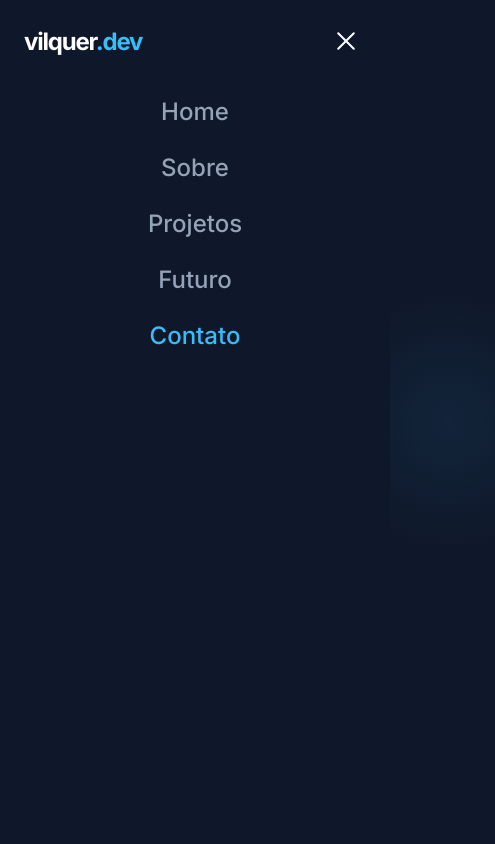
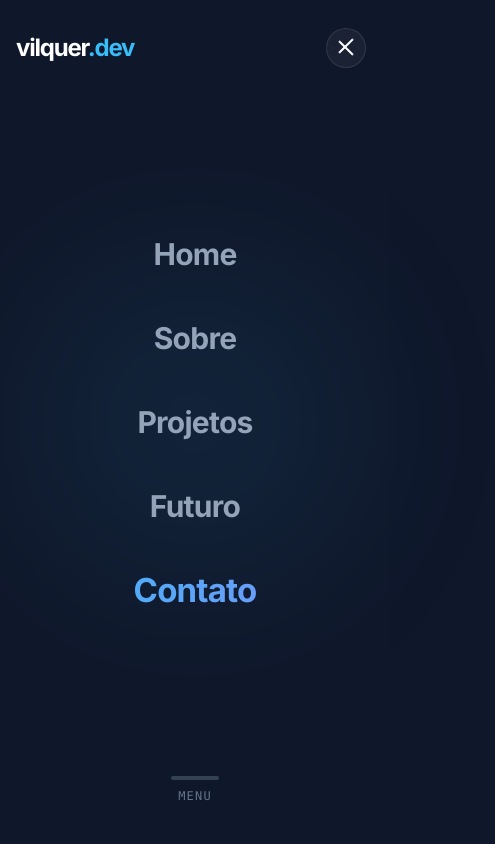
Before and after one commit to caiovilquer/portifolio, a React (Vite) app: page / in a window 390 px wide. Both pictures are taken after a click on the button "Abrir Menu". Shown: the top 844 px of the page, 495 px wide, since content can reach past the window. Built offline with nearby package versions, Linux system fonts and the light colour scheme.

Commit message:
feat: Implement responsive design, enhance animations, and refine styling across components for improved user experience.

```diff
--- a/src/components/AnimatedTerminal.tsx
+++ b/src/components/AnimatedTerminal.tsx
@@ -142,25 +142,25 @@ const AnimatedTerminal: React.FC = () => {
 
     return (
         <motion.div
-            className="w-full max-w-4xl mx-auto shadow-2xl"
+            className="w-full max-w-4xl mx-auto shadow-2xl px-4 sm:px-0"
             initial={{ opacity: 0, y: 20 }}
             animate={{ opacity: 1, y: 0 }}
             transition={{ duration: 0.8, delay: 0.5 }}
         >
             <div className="bg-[#1e293b] rounded-t-xl p-3 flex items-center border-b border-[rgba(255,255,255,0.05)]">
                 <div className="flex space-x-2">
-                    <div className="w-3 h-3 rounded-full bg-red-500/80"></div>
-                    <div className="w-3 h-3 rounded-full bg-yellow-500/80"></div>
-                    <div className="w-3 h-3 rounded-full bg-green-500/80"></div>
+                    <div className="w-2.5 h-2.5 sm:w-3 sm:h-3 rounded-full bg-red-500/80"></div>
+                    <div className="w-2.5 h-2.5 sm:w-3 sm:h-3 rounded-full bg-yellow-500/80"></div>
+                    <div className="w-2.5 h-2.5 sm:w-3 sm:h-3 rounded-full bg-green-500/80"></div>
                 </div>
-                <div className="mx-auto text-slate-400 text-xs font-mono opacity-60">
+                <div className="mx-auto text-slate-400 text-[10px] sm:text-xs font-mono opacity-60 truncate max-w-[150px] sm:max-w-none">
                     caio@portfolio:~
                 </div>
             </div>
-            <div className="bg-[#0f172a]/95 backdrop-blur rounded-b-xl p-6 h-96 overflow-auto font-mono text-sm border-x border-b border-[rgba(255,255,255,0.05)] custom-scrollbar">
-                <div className="whitespace-pre-wrap text-left leading-relaxed">
+            <div className="bg-[#0f172a]/95 backdrop-blur rounded-b-xl p-4 sm:p-6 h-64 sm:h-96 overflow-x-hidden overflow-y-auto font-mono text-xs sm:text-sm border-x border-b border-[rgba(255,255,255,0.05)] custom-scrollbar">
+                <div className="whitespace-pre-wrap text-left leading-relaxed break-words">
                     <span className="text-emerald-400">{displayText}</span>
-                    <span className="inline-block w-2.5 h-5 bg-emerald-400 ml-1 align-middle animate-pulse" />
+                    <span className="inline-block w-2 sm:w-2.5 h-4 sm:h-5 bg-emerald-400 ml-1 align-middle animate-pulse" />
                 </div>
             </div>
         </motion.div>
--- a/src/components/Navbar.tsx
+++ b/src/components/Navbar.tsx
@@ -19,7 +19,8 @@ const Navbar: React.FC = () => {
       setIsScrolled(window.scrollY > 20);
 
       const sections = document.querySelectorAll("section");
-      const isNearBottom = window.innerHeight + window.scrollY >= document.body.offsetHeight - 50;
+      const isNearBottom =
+        window.innerHeight + window.scrollY >= document.body.offsetHeight - 50;
 
       if (isNearBottom) {
         setActiveLink("contact");
@@ -30,7 +31,10 @@ const Navbar: React.FC = () => {
       sections.forEach((section) => {
         const sectionTop = section.offsetTop;
         const sectionHeight = section.clientHeight;
-        if (window.scrollY >= sectionTop - 300 && window.scrollY < sectionTop + sectionHeight - 300) {
+        if (
+          window.scrollY >= sectionTop - 300 &&
+          window.scrollY < sectionTop + sectionHeight - 300
+        ) {
           current = section.getAttribute("id") || "";
         }
       });
@@ -46,45 +50,76 @@ const Navbar: React.FC = () => {
     return () => window.removeEventListener("scroll", handleScroll);
   }, []);
 
+  // Prevent scrolling when mobile menu is open
+  useEffect(() => {
+    if (mobileMenuOpen) {
+      document.body.style.overflow = "hidden";
+    } else {
+      document.body.style.overflow = "unset";
+    }
+    return () => {
+      document.body.style.overflow = "unset";
+    };
+  }, [mobileMenuOpen]);
+
   const handleMobileMenuLinkClick = (href: string) => {
     setMobileMenuOpen(false);
     setActiveLink(href.substring(1));
   };
 
+  const navVariants = {
+    hidden: { opacity: 0, y: -20 },
+    visible: { opacity: 1, y: 0, transition: { duration: 0.5 } },
+  };
+
   return (
     <>
-      <nav
-        className={`fixed top-0 left-0 right-0 z-50 transition-all duration-500 ease-in-out ${isScrolled
-          ? "py-4 bg-[#0f172a]/80 backdrop-blur-md border-b border-[rgba(255,255,255,0.05)]"
-          : "py-6 bg-transparent"
+      <motion.nav
+        initial="hidden"
+        animate="visible"
+        variants={navVariants}
+        className={`fixed top-0 left-0 right-0 z-50 transition-all duration-300 ease-in-out ${isScrolled
+            ? "py-3 md:py-4 bg-[#0f172a]/90 backdrop-blur-xl border-b border-[rgba(255,255,255,0.05)] shadow-lg"
+            : "py-5 md:py-6 bg-transparent"
           }`}
       >
-        <div className="container-custom flex items-center justify-between">
+        <div className="container-custom flex items-center justify-between pl-4">
           <a
             href="#home"
-            className="text-2xl font-bold tracking-tighter"
+            className="text-2xl md:text-2xl font-bold tracking-tighter relative z-50"
+            onClick={() => setMobileMenuOpen(false)}
           >
             <span className="text-white">vilquer</span>
             <span className="text-[var(--primary)]">.dev</span>
           </a>
 
           {/* Desktop Navigation */}
-          <ul className="hidden md:flex items-center gap-8 bg-[rgba(255,255,255,0.03)] px-6 py-2 rounded-full border border-[rgba(255,255,255,0.05)] backdrop-blur-sm">
+          <ul className="hidden md:flex items-center gap-1 lg:gap-2 bg-[rgba(255,255,255,0.03)] px-3 py-1.5 rounded-full border border-[rgba(255,255,255,0.05)] backdrop-blur-sm shadow-inner">
             {links.map((link) => (
               <li key={link.href}>
                 <a
                   href={link.href}
-                  className={`text-sm font-medium transition-all duration-300 relative px-2 py-1 ${activeLink === link.href.substring(1)
-                    ? "text-[var(--primary)]"
-                    : "text-slate-400 hover:text-white"
+                  className={`relative px-4 py-2 text-sm font-medium transition-colors duration-300 rounded-full z-10 block ${activeLink === link.href.substring(1)
+                      ? "text-white"
+                      : "text-slate-400 hover:text-white"
                     }`}
                 >
                   {link.label}
                   {activeLink === link.href.substring(1) && (
-                    <motion.span
+                    <motion.div
                       layoutId="activeTab"
-                      className="absolute -bottom-1 left-0 right-0 h-0.5 bg-[var(--primary)] rounded-full"
-                      transition={{ type: "spring", stiffness: 380, damping: 30 }}
+                      className="absolute inset-0 bg-[var(--primary)] rounded-full -z-10 mix-blend-overlay opacity-20"
+                      transition={{
+                        type: "spring",
+                        stiffness: 500,
+                        damping: 30,
+                      }}
+                    />
+                  )}
+                  {activeLink === link.href.substring(1) && (
+                    <motion.div
+                      layoutId="activeIndicator"
+                      className="absolute bottom-1.5 left-1/2 -translate-x-1/2 w-1 h-1 bg-[var(--primary)] rounded-full shadow-[0_0_8px_var(--primary)]"
                     />
                   )}
                 </a>
@@ -92,55 +127,111 @@ const Navbar: React.FC = () => {
             ))}
           </ul>
 
-          <div className="hidden md:block w-[100px] text-right">
-            {/* Placeholder for balance or extra action if needed */}
+          <div className="hidden md:flex w-[40px]">
+            {/* Spacer to balance layout if needed */}
           </div>
 
-          {/* Mobile Menu Button */}
+          {/* Mobile Menu Button - Fixed Position & Z-Index */}
           <button
-            className="md:hidden p-2 text-white"
+            className="md:hidden relative z-50 p-2 text-white focus:outline-none"
             onClick={() => setMobileMenuOpen(!mobileMenuOpen)}
-            aria-label="Menu"
+            aria-label={mobileMenuOpen ? "Fechar Menu" : "Abrir Menu"}
+            aria-expanded={mobileMenuOpen}
           >
-            <div className="w-6 h-5 relative flex flex-col justify-between">
-              <span className={`w-full h-0.5 bg-white rounded-full transition-all duration-300 ${mobileMenuOpen ? "rotate-45 translate-y-2" : ""}`} />
-              <span className={`w-full h-0.5 bg-white rounded-full transition-all duration-300 ${mobileMenuOpen ? "opacity-0" : ""}`} />
-              <span className={`w-full h-0.5 bg-white rounded-full transition-all duration-300 ${mobileMenuOpen ? "-rotate-45 -translate-y-2.5" : ""}`} />
+            <div className="w-10 h-10 flex items-center justify-center bg-[rgba(255,255,255,0.05)] rounded-full backdrop-blur-md border border-[rgba(255,255,255,0.1)]">
+              <motion.div
+                animate={mobileMenuOpen ? "open" : "closed"}
+                className="w-5 h-4 flex flex-col justify-between"
+              >
+                <motion.span
+                  variants={{
+                    closed: { rotate: 0, y: 0 },
+                    open: { rotate: 45, y: 7 },
+                  }}
+                  transition={{ type: "spring", stiffness: 260, damping: 20 }}
+                  className="w-full h-0.5 bg-white rounded-full origin-center"
+                />
+                <motion.span
+                  variants={{
+                    closed: { opacity: 1 },
+                    open: { opacity: 0 },
+                  }}
+                  className="w-full h-0.5 bg-white rounded-full"
+                />
+                <motion.span
+                  variants={{
+                    closed: { rotate: 0, y: 0 },
+                    open: { rotate: -45, y: -9 },
+                  }}
+                  transition={{ type: "spring", stiffness: 260, damping: 20 }}
+                  className="w-full h-0.5 bg-white rounded-full origin-center"
+                />
+              </motion.div>
             </div>
           </button>
         </div>
-      </nav>
+      </motion.nav>
 
       {/* Mobile Menu Overlay */}
       <AnimatePresence>
         {mobileMenuOpen && (
           <motion.div
-            initial={{ opacity: 0, y: -20 }}
-            animate={{ opacity: 1, y: 0 }}
-            exit={{ opacity: 0, y: -20 }}
-            className="fixed inset-0 z-40 bg-[var(--bg-primary)] pt-24 px-6 md:hidden"
+            initial={{ opacity: 0 }}
+            animate={{ opacity: 1 }}
+            exit={{ opacity: 0 }}
+            transition={{ duration: 0.2 }}
+            className="fixed inset-0 z-40 bg-[#0f172a] md:hidden flex flex-col justify-center items-center"
           >
-            <ul className="flex flex-col gap-6 items-center">
-              {links.map((link, i) => (
+            {/* Background Blob */}
+            <div className="absolute top-1/2 left-1/2 -translate-x-1/2 -translate-y-1/2 w-[300px] h-[300px] bg-[var(--primary)] filter blur-[100px] opacity-10 rounded-full pointer-events-none" />
+
+            <motion.ul
+              className="flex flex-col gap-6 items-center w-full relative z-10"
+              initial="closed"
+              animate="open"
+              exit="closed"
+              variants={{
+                open: {
+                  transition: { staggerChildren: 0.1, delayChildren: 0.1 }
+                },
+                closed: {
+                  transition: { staggerChildren: 0.05, staggerDirection: -1 }
+                }
+              }}
+            >
+              {links.map((link) => (
                 <motion.li
                   key={link.href}
-                  initial={{ opacity: 0, y: 20 }}
-                  animate={{ opacity: 1, y: 0 }}
-                  transition={{ delay: i * 0.1 }}
+                  variants={{
+                    open: { opacity: 1, y: 0, scale: 1 },
+                    closed: { opacity: 0, y: 20, scale: 0.9 }
+                  }}
+                  className="w-full text-center"
                 >
                   <a
                     href={link.href}
                     onClick={() => handleMobileMenuLinkClick(link.href)}
-                    className={`text-2xl font-medium ${activeLink === link.href.substring(1)
-                      ? "text-[var(--primary)]"
-                      : "text-slate-400"
+                    className={`block w-full py-3 text-3xl font-bold tracking-tight transition-all duration-300 ${activeLink === link.href.substring(1)
+                        ? "text-transparent bg-clip-text bg-gradient-to-r from-[var(--primary)] to-[var(--secondary)] scale-110"
+                        : "text-slate-400 hover:text-white"
                       }`}
                   >
                     {link.label}
                   </a>
                 </motion.li>
               ))}
-            </ul>
+            </motion.ul>
+
+            {/* Decorative Footer */}
+            <motion.div
+              initial={{ opacity: 0 }}
+              animate={{ opacity: 1 }}
+              transition={{ delay: 0.5 }}
+              className="absolute bottom-10 left-0 right-0 flex flex-col items-center gap-2 opacity-50"
+            >
+              <div className="w-12 h-1 bg-[var(--bg-tertiary)] rounded-full" />
+              <span className="text-xs text-slate-500 uppercase tracking-widest font-mono">Menu</span>
+            </motion.div>
           </motion.div>
         )}
       </AnimatePresence>
--- a/src/index.css
+++ b/src/index.css
@@ -35,10 +35,11 @@
   html {
     scroll-behavior: smooth;
     font-family: 'Inter', sans-serif;
+    overflow-x: hidden;
   }
 
   body {
-    @apply bg-[var(--bg-primary)] text-[var(--text-primary)] antialiased overflow-x-hidden;
+    @apply bg-[var(--bg-primary)] text-[var(--text-primary)] antialiased overflow-x-hidden w-full relative;
     background-image:
       radial-gradient(circle at 15% 50%, rgba(56, 189, 248, 0.08) 0%, transparent 25%),
       radial-gradient(circle at 85% 30%, rgba(129, 140, 248, 0.08) 0%, transparent 25%);
@@ -47,7 +48,8 @@
 
   /* Modern Scrollbar */
   ::-webkit-scrollbar {
-    width: 10px;
+    width: 6px;
+    /* Thinner on mobile/desktop for cleaner look */
   }
 
   ::-webkit-scrollbar-track {
@@ -55,7 +57,7 @@
   }
 
   ::-webkit-scrollbar-thumb {
-    @apply bg-[var(--bg-tertiary)] rounded-full border-4 border-solid border-[var(--bg-primary)];
+    @apply bg-[var(--bg-tertiary)] rounded-full;
   }
 
   ::-webkit-scrollbar-thumb:hover {
@@ -67,16 +69,16 @@
 
   /* Container utility */
   .container-custom {
-    @apply max-w-7xl mx-auto px-6 sm:px-8 lg:px-12;
+    @apply w-full max-w-7xl mx-auto px-4 sm:px-6 lg:px-12;
   }
 
   /* Typography */
   .heading-1 {
-    @apply text-5xl md:text-7xl font-bold tracking-tight leading-tight;
+    @apply text-4xl sm:text-5xl md:text-7xl font-bold tracking-tight leading-tight;
   }
 
   .heading-2 {
-    @apply text-3xl md:text-4xl font-bold mb-8 tracking-tight;
+    @apply text-2xl sm:text-3xl md:text-4xl font-bold mb-8 tracking-tight;
   }
 
   .text-gradient {
@@ -89,14 +91,14 @@
   }
 
   .glass-card:hover {
-    @apply transform -translate-y-1 shadow-2xl;
-    border-color: rgba(56, 189, 248, 0.2);
-    box-shadow: 0 25px 50px -12px rgba(0, 0, 0, 0.25), 0 0 20px rgba(56, 189, 248, 0.1);
+    @apply transform shadow-2xl;
+    border-color: rgba(56, 189, 248, 0.3);
+    box-shadow: 0 20px 40px -10px rgba(0, 0, 0, 0.3), 0 0 20px rgba(56, 189, 248, 0.1);
   }
 
   /* Buttons */
   .btn-primary {
-    @apply px-8 py-3 rounded-full text-white font-semibold shadow-lg transition-all duration-300 transform hover:-translate-y-0.5 hover:shadow-xl;
+    @apply px-6 py-3 md:px-8 rounded-full text-white font-semibold shadow-lg transition-all duration-300 transform hover:-translate-y-0.5 hover:shadow-xl active:scale-95 text-sm md:text-base;
     background-image: var(--gradient-primary);
     box-shadow: 0 10px 15px -3px rgba(56, 189, 248, 0.25);
   }
@@ -106,16 +108,16 @@
   }
 
   .btn-outline {
-    @apply px-8 py-3 rounded-full border border-[var(--primary)] text-[var(--primary)] font-semibold backdrop-blur-sm transition-all duration-300;
+    @apply px-6 py-3 md:px-8 rounded-full border border-[var(--primary)] text-[var(--primary)] font-semibold backdrop-blur-sm transition-all duration-300 active:scale-95 text-sm md:text-base;
   }
 
   .btn-outline:hover {
     background-color: rgba(56, 189, 248, 0.1);
   }
 
-  /* Section Styles */
+  /* Section Styles - Fixed for Mobile Viewport Height */
   .section {
-    @apply min-h-screen py-20 flex flex-col justify-center relative;
+    @apply min-h-[100dvh] py-16 md:py-20 flex flex-col justify-center relative w-full overflow-hidden;
   }
 
   /* Animations */
@@ -144,3 +146,8 @@
 .mono-font {
   font-family: 'JetBrains Mono', monospace;
 }
+
+/* Utilitário para evitar scroll horizontal em toda app */
+.overflow-x-clip {
+  overflow-x: clip;
+}
--- a/src/pages/Home.tsx
+++ b/src/pages/Home.tsx
@@ -5,7 +5,7 @@ import AnimatedTerminal from "../components/AnimatedTerminal";
 
 const Home: React.FC = () => (
   <motion.div
-    className="min-h-screen flex flex-col items-center justify-center text-center px-4 relative overflow-hidden"
+    className="min-h-[100dvh] flex flex-col items-center justify-center text-center px-4 relative overflow-hidden py-20 md:py-0"
     initial={{ opacity: 0 }}
     animate={{ opacity: 1 }}
     transition={{ duration: 0.6 }}
@@ -13,7 +13,7 @@ const Home: React.FC = () => (
     {/* Background Glow Effect */}
     <div className="absolute top-0 left-1/2 -translate-x-1/2 w-[800px] h-[500px] bg-[var(--primary)] opacity-10 blur-[120px] rounded-full pointer-events-none" />
 
-    <div className="relative z-10 max-w-4xl mx-auto flex flex-col items-center pt-20">
+    <div className="relative z-10 max-w-4xl mx-auto flex flex-col items-center w-full">
       <motion.div
         initial={{ y: 20, opacity: 0 }}
         animate={{ y: 0, opacity: 1 }}
@@ -25,21 +25,21 @@ const Home: React.FC = () => (
         <h1 className="heading-1 mb-6">
           <span className="text-gradient font-extrabold">Caio Vilquer</span>
         </h1>
-        <p className="text-lg md:text-xl text-[var(--text-tertiary)] max-w-2xl mx-auto mb-10 leading-relaxed">
+        <p className="text-lg md:text-xl text-[var(--text-tertiary)] max-w-2xl mx-auto mb-10 leading-relaxed px-4">
           Desenvolvedor Backend <span className="text-[var(--text-secondary)]">|</span> Engenharia de Computação <span className="text-[var(--text-secondary)]">@</span> Poli-USP
         </p>
       </motion.div>
 
       <motion.div
-        className="flex gap-6 mb-16"
+        className="flex flex-col sm:flex-row gap-4 sm:gap-6 mb-16 w-full sm:w-auto px-6 sm:px-0"
         initial={{ y: 20, opacity: 0 }}
         animate={{ y: 0, opacity: 1 }}
         transition={{ delay: 0.4, duration: 0.8 }}
       >
-        <a href="#projects" className="btn-primary">
+        <a href="#projects" className="btn-primary w-full sm:w-auto text-center">
           Ver Projetos
         </a>
-        <a href="#contact" className="btn-outline">
+        <a href="#contact" className="btn-outline w-full sm:w-auto text-center">
           Entrar em Contato
         </a>
       </motion.div>
@@ -54,9 +54,9 @@ const Home: React.FC = () => (
       </motion.div>
     </div>
 
-    {/* Scroll Indicator */}
+    {/* Scroll Indicator - Hidden on small vertical screens to avoid overlap */}
     <motion.div
-      className="absolute bottom-10 left-1/2 -translate-x-1/2 flex flex-col items-center gap-2 text-[var(--text-tertiary)]"
+      className="absolute bottom-6 md:bottom-10 left-1/2 -translate-x-1/2 flex flex-col items-center gap-2 text-[var(--text-tertiary)] hidden h-custom:flex"
       initial={{ opacity: 0 }}
       animate={{ opacity: 1, y: [0, 10, 0] }}
       transition={{ delay: 1, duration: 2, repeat: Infinity }}
```
Also changed, not shown: src/components/ProjectCard.tsx (+9 -9 lines).
